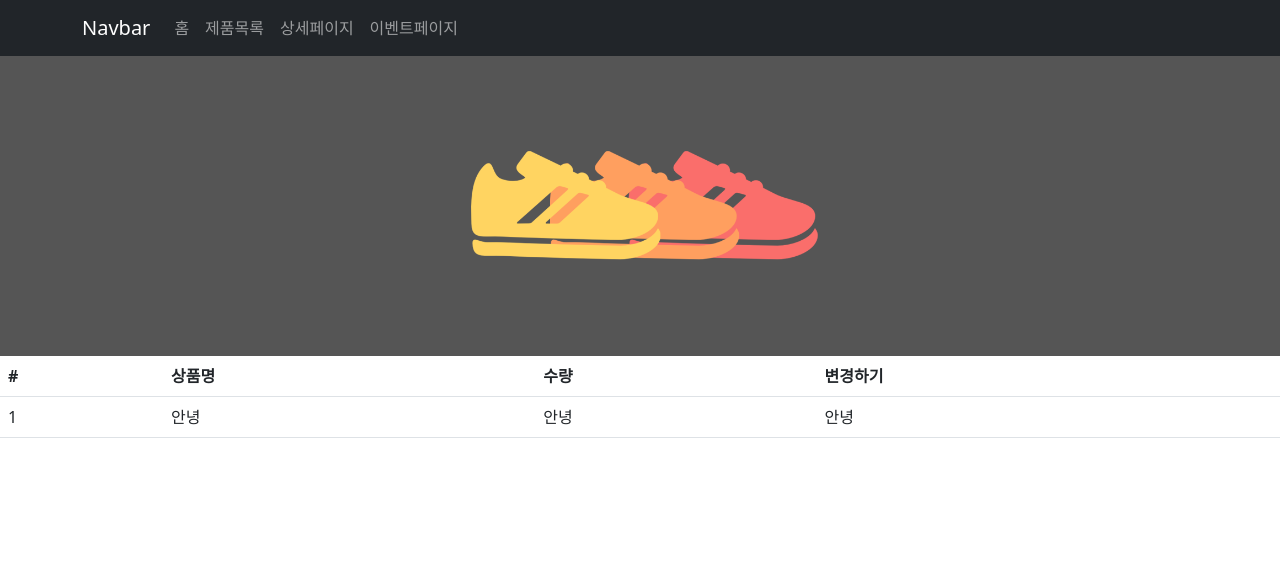
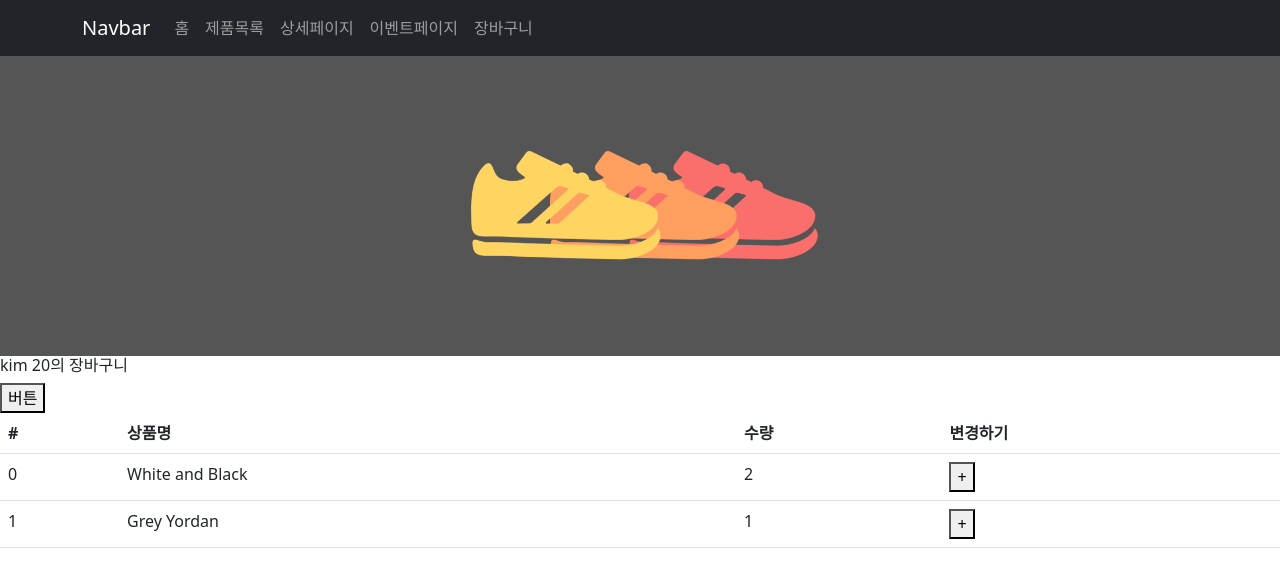
Before and after one commit to 2022IHU/reaact-shopping, a React (Create React App) app: page /cart in a window 1280 px wide. Shown: the top 578 px of the page. Built offline with nearby package versions, Linux system fonts and the light colour scheme.

Commit message:
react-shopping-test

```diff
--- a/package.json
+++ b/package.json
@@ -3,6 +3,7 @@
   "version": "0.1.0",
   "private": true,
   "dependencies": {
+    "@reduxjs/toolkit": "^1.9.1",
     "@testing-library/jest-dom": "^5.16.5",
     "@testing-library/react": "^13.4.0",
     "@testing-library/user-event": "^13.5.0",
@@ -12,6 +13,7 @@
     "react": "^18.2.0",
     "react-bootstrap": "^2.6.0",
     "react-dom": "^18.2.0",
+    "react-redux": "^8.0.5",
     "react-router-dom": "^6.4.3",
     "react-scripts": "5.0.1",
     "styled-components": "^5.3.6",
--- a/src/Component/Cart.js
+++ b/src/Component/Cart.js
@@ -1,8 +1,24 @@
 import { Table } from 'react-bootstrap';
+import { useDispatch, useSelector } from 'react-redux';
+import { increase1 } from '../store/userSlice';
+import { addCount } from '../Store.js';
 
 export default function Cart() {
+  let state = useSelector(state => state);
+  let dispatch = useDispatch();
+
   return (
     <div>
+      <h6>
+        {state.user.name} {state.user.age}의 장바구니
+      </h6>
+      <button
+        onClick={() => {
+          dispatch(increase1(1));
+        }}
+      >
+        버튼
+      </button>
       <Table>
         <thead>
           <tr>
@@ -13,12 +29,22 @@ export default function Cart() {
           </tr>
         </thead>
         <tbody>
-          <tr>
-            <td>1</td>
-            <td>안녕</td>
-            <td>안녕</td>
-            <td>안녕</td>
-          </tr>
+          {state.cart.map((a, i) => (
+            <tr key={i}>
+              <td>{state.cart[i].id}</td>
+              <td>{state.cart[i].name}</td>
+              <td>{state.cart[i].count}</td>
+              <td>
+                <button
+                  onClick={() => {
+                    dispatch(addCount(state.cart[i].id));
+                  }}
+                >
+                  +
+                </button>
+              </td>
+            </tr>
+          ))}
         </tbody>
       </Table>
     </div>
--- a/src/Component/Detail.js
+++ b/src/Component/Detail.js
@@ -4,6 +4,8 @@ import { Col, Container, Row, Nav } from 'react-bootstrap';
 import { useParams } from 'react-router-dom';
 import '../App.scss';
 import styles from '../CssModule/Detail.module.scss';
+import { addItem } from '../Store';
+import { useDispatch, useSelector } from 'react-redux';
 
 export default function Detail(props) {
   // let [modal, setModal] = useState(true);
@@ -11,6 +13,8 @@ export default function Detail(props) {
   let [탭, 탭변경] = useState(0);
   const [fadetap, setFadetap] = useState('');
   const [fadetap1, setFadetap1] = useState('');
+  let dispatch = useDispatch();
+  let state = useSelector(state => state);
 
   let { id } = useParams();
   let findshoes = props.shoes.find(function (x) {
@@ -51,17 +55,22 @@ export default function Detail(props) {
 
       <Row>
         <Col>
-          <img
-            src={`https://codingapple1.github.io/shop/shoes${number + 1}.jpg`}
-            alt="shoes"
-            width="80%"
-          />
+          <img src={`https://codingapple1.github.io/shop/shoes${number + 1}.jpg`} alt="shoes" width="80%" />
         </Col>
         <Col>
           <h4 className="pt-5">{findshoes.title}</h4>
           <p>{findshoes.content}</p>
           <p>{findshoes.price}</p>
-          <button className="btn btn-danger">주문하기</button>
+          <button
+            className="btn btn-danger"
+            onClick={() => {
+              let cartcopy = [...state.cart, ...props.shoes];
+              console.log(cartcopy);
+              dispatch(addItem({ id: cartcopy.content, name: `${cartcopy.name}`, count: 2 }));
+            }}
+          >
+            주문하기
+          </button>
         </Col>
       </Row>
       <Nav variant="tabs" defaultActiveKey="link0">
@@ -94,12 +103,7 @@ export default function Detail(props) {
         </Nav.Item>
       </Nav>
 
-      <TabContent
-        탭={탭}
-        fadetap={fadetap}
-        setFadetap={setFadetap}
-        shoes={props.shoes}
-      />
+      <TabContent 탭={탭} fadetap={fadetap} setFadetap={setFadetap} shoes={props.shoes} />
     </Container>
   );
 }
@@ -122,9 +126,7 @@ function TabContent({ 탭, fadetap, setFadetap, shoes }) {
   // }
   return (
     <div className={`${styles.start1} ${fadetap}`}>
-      <div className="tap">
-        {[<div>{shoes[0].title}</div>, <div>내용1</div>, <div>내용2</div>][탭]}
-      </div>
+      <div className="tap">{[<div>{shoes[0].title}</div>, <div>내용1</div>, <div>내용2</div>][탭]}</div>
     </div>
   );
 }
--- a/src/Component/Main.js
+++ b/src/Component/Main.js
@@ -3,7 +3,6 @@ import { Container, Nav, Navbar } from 'react-bootstrap';
 import { useNavigate, Outlet } from 'react-router-dom';
 import '../img/bg.png';
 import '../App.scss';
-import ShoesBtn from './ShoesBtn';
 
 export default function Main({ shoes, setShoes }) {
   let navigate = useNavigate();
@@ -42,6 +41,13 @@ export default function Main({ shoes, setShoes }) {
             >
               이벤트페이지
             </Nav.Link>
+            <Nav.Link
+              onClick={() => {
+                navigate('/cart');
+              }}
+            >
+              장바구니
+            </Nav.Link>
           </Nav>
         </Container>
       </Navbar>
--- a/src/Component/Shoes.js
+++ b/src/Component/Shoes.js
@@ -1,6 +1,5 @@
 /* eslint-disable eqeqeq */
 import { Col, Row } from 'react-bootstrap';
-import ShoesBtn from './ShoesBtn';
 
 export function Shoes({ shoes, setShoes }) {
   return (
--- /dev/null
+++ b/src/Store.js
@@ -0,0 +1,31 @@
+/* eslint-disable eqeqeq */
+import { configureStore, createSlice } from '@reduxjs/toolkit';
+import user from './store/userSlice.js';
+
+export let cart = createSlice({
+  name: 'cart',
+  initialState: [
+    { id: 0, name: 'White and Black', count: 2 },
+    { id: 1, name: 'Grey Yordan', count: 1 }
+  ],
+  reducers: {
+    addCount(state, action) {
+      let 번호 = state.findIndex(a => {
+        return a.id == action.payload;
+      });
+      state[번호].count++;
+    },
+    addItem(state, action) {
+      state.push(action.payload);
+    }
+  }
+});
+
+export let { addCount, addItem } = cart.actions;
+
+export default configureStore({
+  reducer: {
+    user: user.reducer,
+    cart: cart.reducer
+  }
+});
--- a/src/index.js
+++ b/src/index.js
@@ -1,11 +1,15 @@
 import React from 'react';
 import ReactDOM from 'react-dom/client';
+import { Provider } from 'react-redux';
 import { BrowserRouter } from 'react-router-dom';
 import App from './App';
+import store from './Store.js';
 
 const root = ReactDOM.createRoot(document.getElementById('root'));
 root.render(
-  <BrowserRouter>
-    <App />
-  </BrowserRouter>
+  <Provider store={store}>
+    <BrowserRouter>
+      <App />
+    </BrowserRouter>
+  </Provider>
 );
--- /dev/null
+++ b/src/store/userSlice.js
@@ -0,0 +1,18 @@
+import { createSlice } from '@reduxjs/toolkit';
+
+let user = createSlice({
+  name: 'user',
+  initialState: { name: 'kim', age: 20 },
+  reducers: {
+    changeName(state) {
+      state.name = 'park';
+    },
+    increase1(state, a) {
+      state.age += a.payload;
+    }
+  }
+});
+
+export let { changeName, increase1 } = user.actions;
+
+export default user;
```
Also changed, not shown: 1 other file (tests, documents, lock files or other folders).
